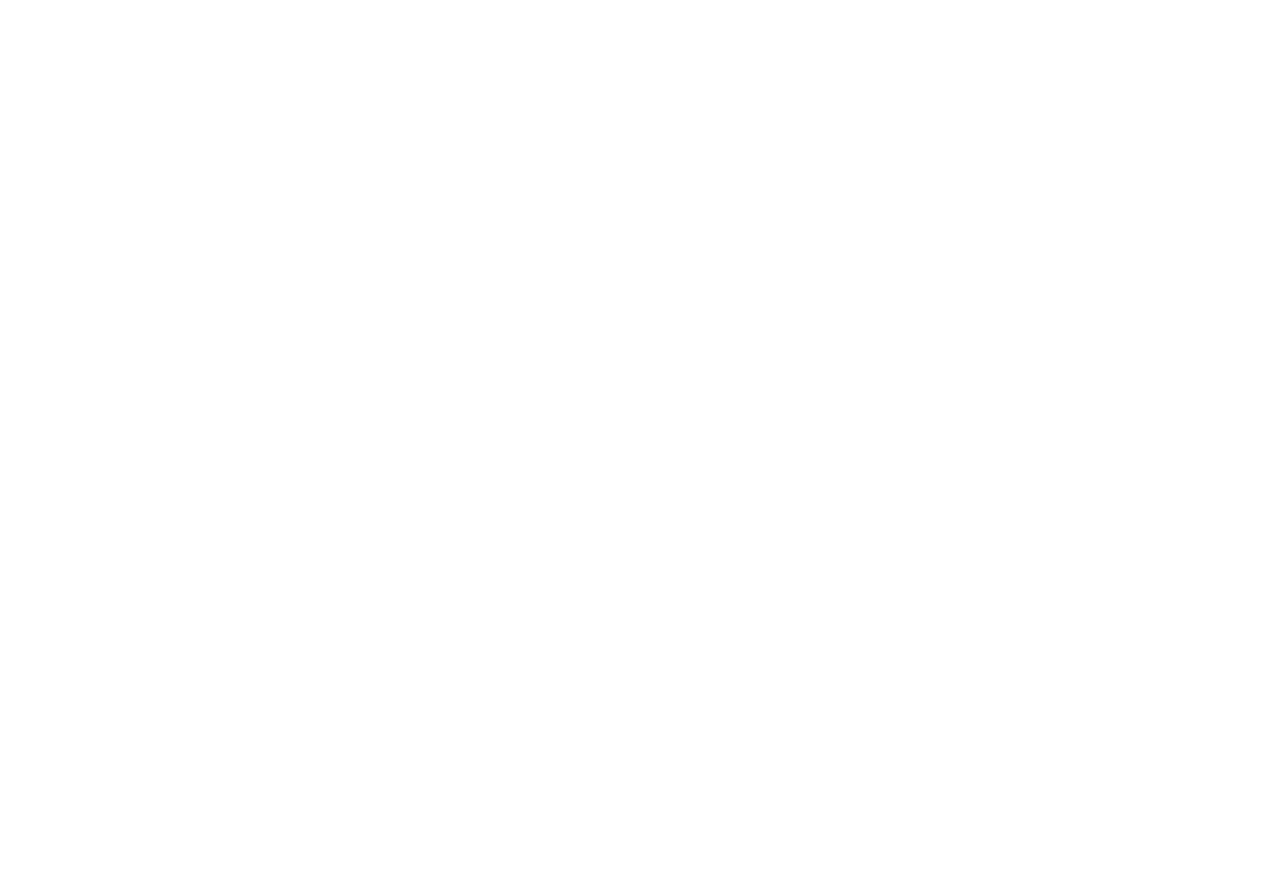
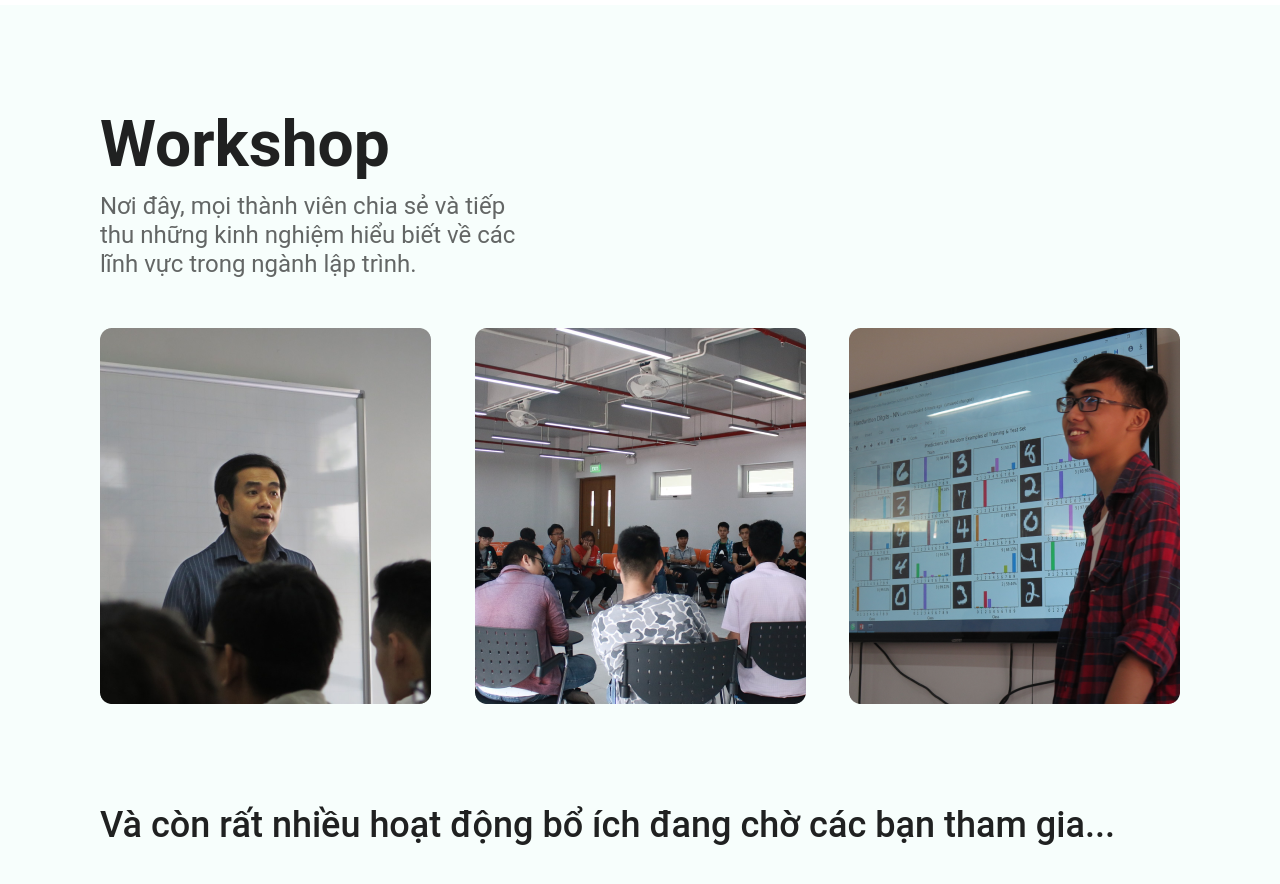
Before and after one commit to nghia14302/fcode-landingpage, a React (Create React App) app: page / in a window 1280 px wide. Shown: the part 2160-3044 px from the top of the page. Before the commit the page ends 2000 px from the top, so only its background shows below. Built offline with nearby package versions, Linux system fonts and the light colour scheme.

Commit message:
finish workshop section

```diff
--- a/src/container/activities/index.js
+++ b/src/container/activities/index.js
@@ -6,6 +6,10 @@ import Pic3 from '../../assets/img/activities/pic3.png';
 import Pic4 from '../../assets/img/activities/pic4.png';
 import Pic5 from '../../assets/img/activities/pic5.png';
 import Pic6 from '../../assets/img/activities/pic6.png';
+// import Pic7 from '../../assets/img/activities/pic7.png';
+import Pic8 from '../../assets/img/activities/pic8.png';
+import Pic9 from '../../assets/img/activities/pic9.png';
+import Pic10 from '../../assets/img/activities/pic10.png';
 // import NavBar from '../../component/navbar';
 // import Footer from '../../component/footer';
 import {
@@ -38,6 +42,15 @@ import {
     TBInfo,
     TBHead,
     TBDetail,
+    WorkShopSection,
+    WorkShopInfo,
+    WorkShopHead,
+    WorkShopDetail,
+    WorkShopImgWrap,
+    WorkShopImg1,
+    WorkShopImg2,
+    WorkShopImg3,
+    MoreThings,
 } from './style';
 
 const Activities = () => {
@@ -93,7 +106,25 @@ const Activities = () => {
                     </TBDetail>
                 </TBInfo>
             </MidContainer>
-            <BottomContainer></BottomContainer>
+            <BottomContainer>
+                <WorkShopSection>
+                    <WorkShopInfo>
+                        <WorkShopHead>Workshop</WorkShopHead>
+                        <WorkShopDetail>
+                            Nơi đây, mọi thành viên chia sẻ và tiếp thu những kinh nghiệm hiểu biết
+                            về các lĩnh vực trong ngành lập trình.
+                        </WorkShopDetail>
+                    </WorkShopInfo>
+                    <WorkShopImgWrap>
+                        <WorkShopImg1 src={Pic8} draggable="false"></WorkShopImg1>
+                        <WorkShopImg2 src={Pic9} draggable="false"></WorkShopImg2>
+                        <WorkShopImg3 src={Pic10} draggable="false"></WorkShopImg3>
+                    </WorkShopImgWrap>
+                    <MoreThings>
+                        Và còn rất nhiều hoạt động bổ ích đang chờ các bạn tham gia...
+                    </MoreThings>
+                </WorkShopSection>
+            </BottomContainer>
             {/* <Footer /> */}
         </SectionWrapper>
     );
--- a/src/container/activities/style.js
+++ b/src/container/activities/style.js
@@ -3,8 +3,6 @@ import styled from 'styled-components';
 export const SectionWrapper = styled.div``;
 
 export const TopContainer = styled.div`
-    margin: 0;
-    width: 100%;
     background-color: rgba(0, 219, 150, 0.03);
 `;
 
@@ -154,6 +152,8 @@ export const MidContainer = styled.div`
     height: 376px;
     margin: auto;
     position: relative;
+    padding-top: 65px;
+    padding-bottom: 100px;
 `;
 
 export const TBImg = styled.img``;
@@ -183,4 +183,62 @@ export const TBDetail = styled.p`
     ${'' /* color: #ffffff; */}
 `;
 
-export const BottomContainer = styled.div``;
+export const BottomContainer = styled.div`
+    background-color: rgba(0, 219, 150, 0.03);
+`;
+
+export const WorkShopSection = styled.div`
+    width: 1080px;
+    margin: auto;
+    padding-top: 75px;
+`;
+
+export const WorkShopInfo = styled.div`
+    width: 433px;
+    margin-bottom: 50px;
+`;
+
+export const WorkShopHead = styled.h2`
+    font-family: Roboto;
+    font-style: normal;
+    font-weight: bold;
+    font-size: 64px;
+    line-height: 24px;
+    color: rgba(0, 0, 0, 0.87);
+    margin-bottom: 35px;
+`;
+
+export const WorkShopDetail = styled.p`
+    font-family: Roboto;
+    font-style: normal;
+    font-weight: normal;
+    font-size: 24px;
+    line-height: 120%;
+    color: rgba(0, 0, 0, 0.6);
+`;
+
+export const WorkShopImgWrap = styled.div`
+    margin: auto;
+    display: flex;
+`;
+
+export const WorkShopImg1 = styled.img`
+    margin-right: auto;
+`;
+
+export const WorkShopImg2 = styled.img`
+    margin-right: auto;
+`;
+
+export const WorkShopImg3 = styled.img``;
+
+export const MoreThings = styled.div`
+    font-family: Roboto;
+    font-style: normal;
+    font-weight: 500;
+    font-size: 36px;
+    line-height: 42px;
+    color: rgba(0, 0, 0, 0.87);
+    padding-top: 100px;
+    padding-bottom: 75px;
+`;
```
